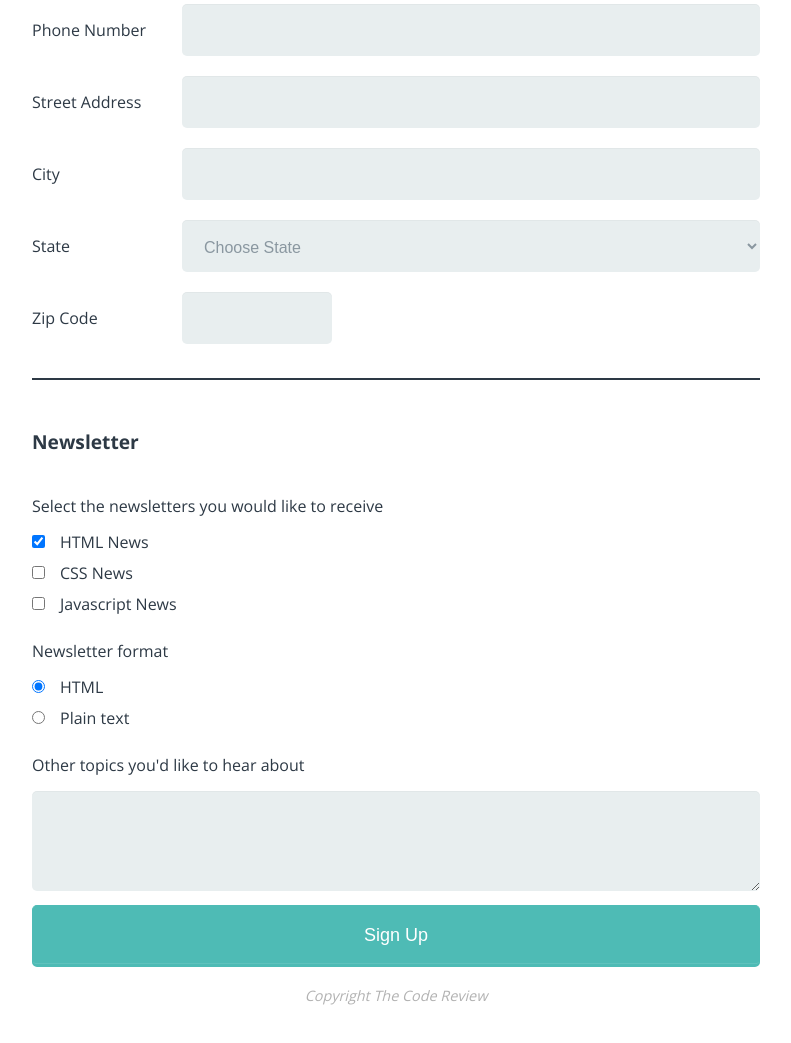
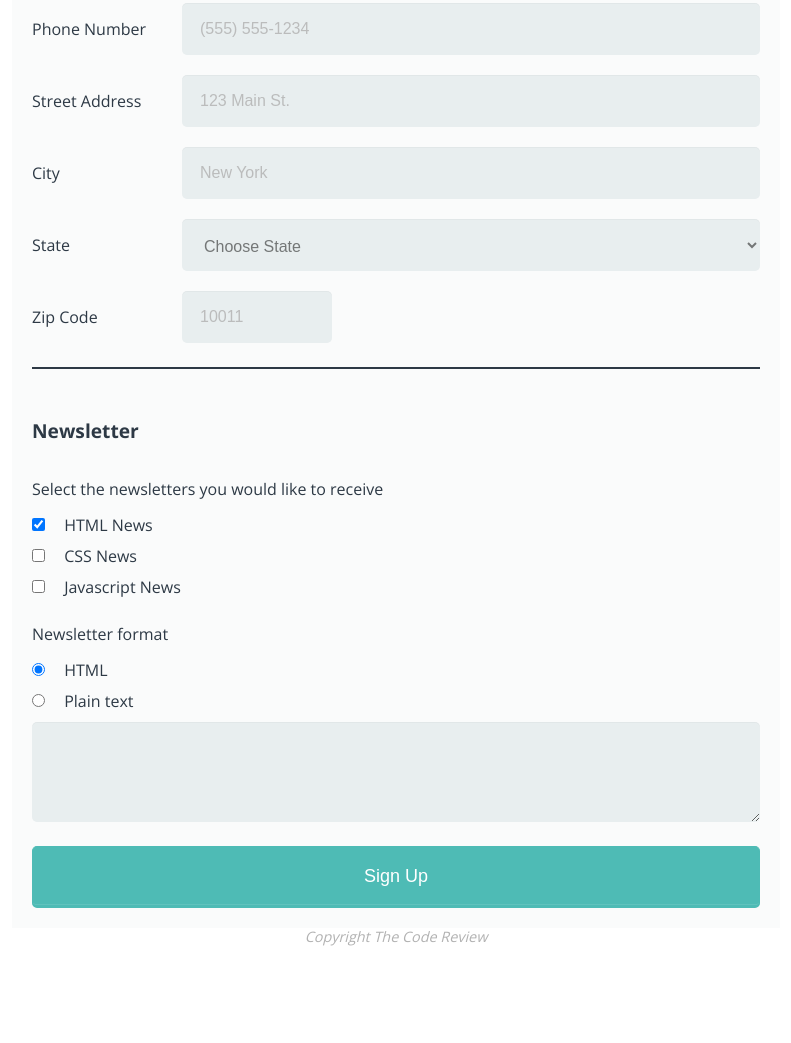
Before and after one commit to hnbvt24/Online_Registration_Form, a plain HTML site: page index.html in a window 1280 px wide. Shown: the part 445-1488 px from the top of the page, without its empty margins (244-1035 px from the left). Drawn offline with nearby package versions, Linux system fonts and the light colour scheme.

Commit message:
Fixed edits needed to be made
Added labels to textbox and radio button elements. Added a different
color to <form> element. Adjusted color for placeholders, added
placeholders, edited the select first option.

```diff
--- a/css/base.css
+++ b/css/base.css
@@ -17,7 +17,9 @@ body {
 }
 
 form {
+  background-color: #fafbfb;
   margin: 0 auto;
+  margin-top: 20px;
   padding: 10px 20px;
   width: 100%;
 }
@@ -34,8 +36,7 @@ a:hover {
 fieldset {
   border: none;
   margin: 0;
-  padding-left: 0;
-  padding-right: 0;
+  padding: 0;
 }
 
 header, hr {
@@ -67,7 +68,8 @@ fieldset.bottomField {
     Input fields
   ---------------- */
 
-div {
+.flex-wrapper > div,
+div > textarea {
   margin-bottom: 20px;
 }
 
@@ -88,9 +90,18 @@ select {
   padding: 18px;
   width: 100%;
   background-color: #e8eeef;
-  color: #8a97a0;
+  color: #747777;
   box-shadow: 0 1px 0 rgba(0,0,0,0.03) inset;
   margin-top: 10px;
+  -webkit-transition: all .4s ease-out;
+  -moz-transition: all .4s ease-out;
+  -ms-transition: all .4s ease-out;
+  -o-transition: all .4s ease-out;
+  transition: all .4s ease-out;
+}
+
+input::placeholder {
+  color: #bbbcbc;
 }
 
 input[placeholder*="Required"] {
@@ -101,6 +112,12 @@ input[placeholder*="Required"] {
 
 input:focus {
   border: 2px solid #2d3945;
+  background-color: #f8f9f9;
+  -webkit-transition: all .2s ease-in;
+  -moz-transition: all .2s ease-in;
+  -ms-transition: all .2s ease-in;
+  -o-transition: all .2s ease-in;
+  transition: all .2s ease-in;
 }
 
 input[placeholder*="Required"]:focus {
@@ -150,7 +167,7 @@ hr {
 button {
   padding: 19px 39px 18px 39px;
   color: #FFF;
-  background-color: #4ebbb5;
+  background: #4ebbb5;
   font-size: 18px;
   text-align: center;
   font-style: normal;
--- a/index.html
+++ b/index.html
@@ -6,7 +6,6 @@
         <title>The Code Review</title>
         <link rel="stylesheet" type="text/css" href="css/normalize.css">
         <link rel="stylesheet" href="css/base.css">
-        <link rel="stylesheet" type="text/css" href="css/flexbox.css">
         <link href="https://fonts.googleapis.com/css?family=Open+Sans:400,700" rel="stylesheet">
     </head>
     <body>
@@ -38,20 +37,20 @@
 		    		</div>
 		    		<div>
 		    			<label for="phone">Phone Number</label>
-		    			<input type="tel" id="phone" name="user_phone">
+		    			<input type="tel" id="phone" name="user_phone" placeholder="(555) 555-1234">
 		    		</div>
 		    		<div>
 		    			<label for="address">Street Address</label>
-		    			<input type="text" id="address" name="user_address">
+		    			<input type="text" id="address" name="user_address" placeholder="123 Main St.">
 		    		</div>
 		    		<div>
 		    			<label for="city">City</label>
-		    			<input type="text" id="city" name="user_city">
+		    			<input type="text" id="city" name="user_city" placeholder="New York">
 		    		</div>
 		    		<div>
 		    			<label for="state">State</label>
 		    			<select id="state" name="user_state">
-		    			 	<option value="" selected="selected">Choose State</option>
+		    			 	<option value="" selected hidden disabled>Choose State</option>
 						    <option value="AL">Alabama</option>
 						    <option value="AK">Alaska</option>
 						    <option value="AZ">Arizona</option>
@@ -107,7 +106,7 @@
 					</div>
 					<div>
 		    			<label for="zip">Zip Code</label>
-		    			<input type="number" id="zip" name="user_zip">
+		    			<input type="number" id="zip" name="user_zip" placeholder="10011">
 		    		</div>
 		    	</div>
     		</fieldset>
@@ -115,14 +114,30 @@
     		<fieldset class="bottomField">
     			<legend class="input">Newsletter</legend>
     			<p>Select the newsletters you would like to receive</p>
-    			<input type="checkbox" name="newsletter1" value="html" checked>HTML News<br>
-  				<input type="checkbox" name="newsletter2" value="css">CSS News<br>
-  				<input type="checkbox" name="newsletter3" value="javascript">Javascript News
+    			<div>
+	    			<input type="checkbox" id="htmlNews" name="newsletter1" value="html" checked>
+	    			<label for="htmlNews">HTML News</label>
+	    		</div>
+	    		<div>
+  					<input type="checkbox" id="cssNews" name="newsletter2" value="css">
+  					<label for="cssNews">CSS News</label>
+  				</div>
+  				<div>
+  					<input type="checkbox" id="javascriptNews" name="newsletter3" value="javascript">
+  					<label for="javascriptNews">Javascript News</label>
+  				</div>
   				<p>Newsletter format</p>
-  				<input type="radio" name="format" value="html" checked>HTML<br>
-  				<input type="radio" name="format" value="plain">Plain text
-  				<p>Other topics you'd like to hear about</p>
-  				<textarea id="other" name="message"></textarea>
+  				<div>
+  					<input type="radio" id="htmlFormat" name="format" value="html" checked>
+  					<label for="htmlFormat">HTML</label>
+  				</div>
+  				<div>
+  					<input type="radio" id="plainFormat" name="format" value="plain">
+  					<label for="plainFormat">Plain text</label>
+  				</div>
+  				<div>
+  					<textarea id="other" name="message"></textarea>
+  				</div>
     		</fieldset>
 
     		<button type="submit">Sign Up</button>
```
Also changed, not shown: css/flexbox.css (deleted).
